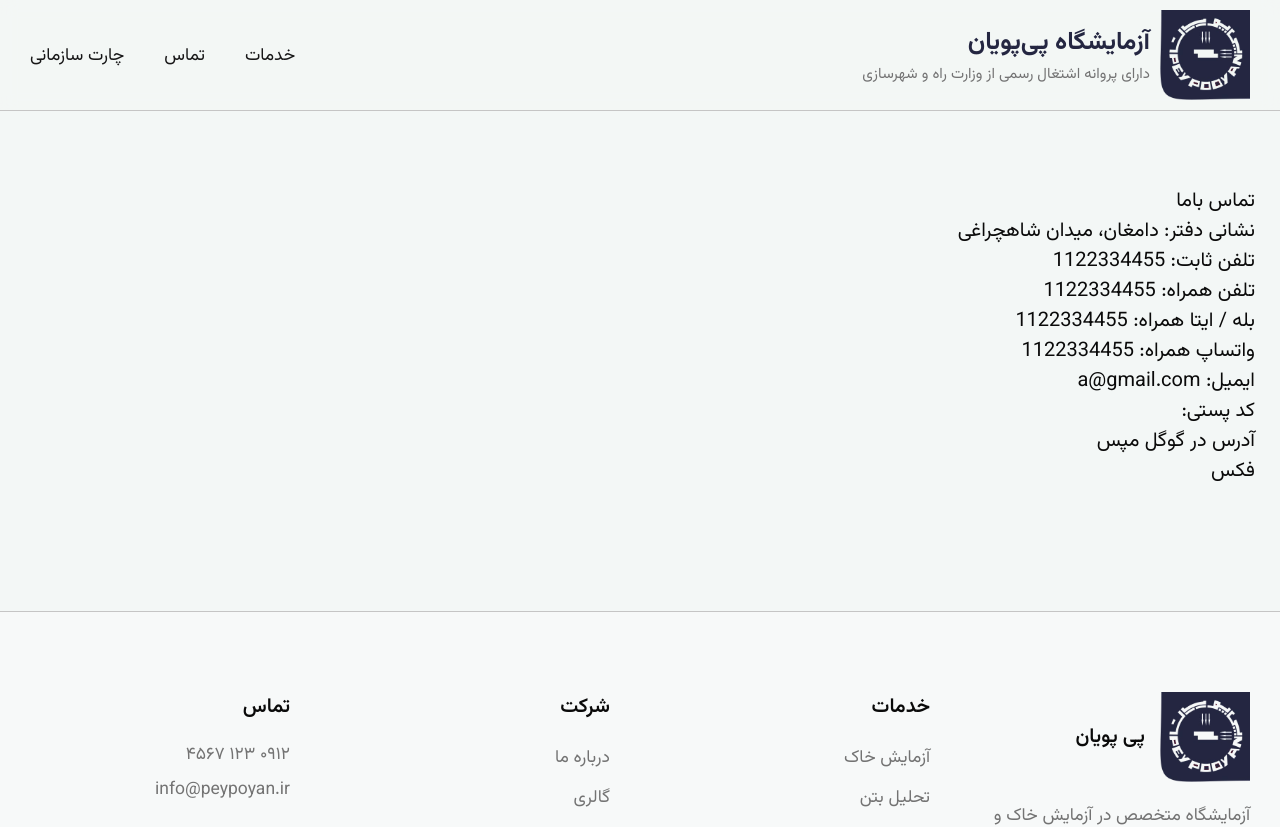
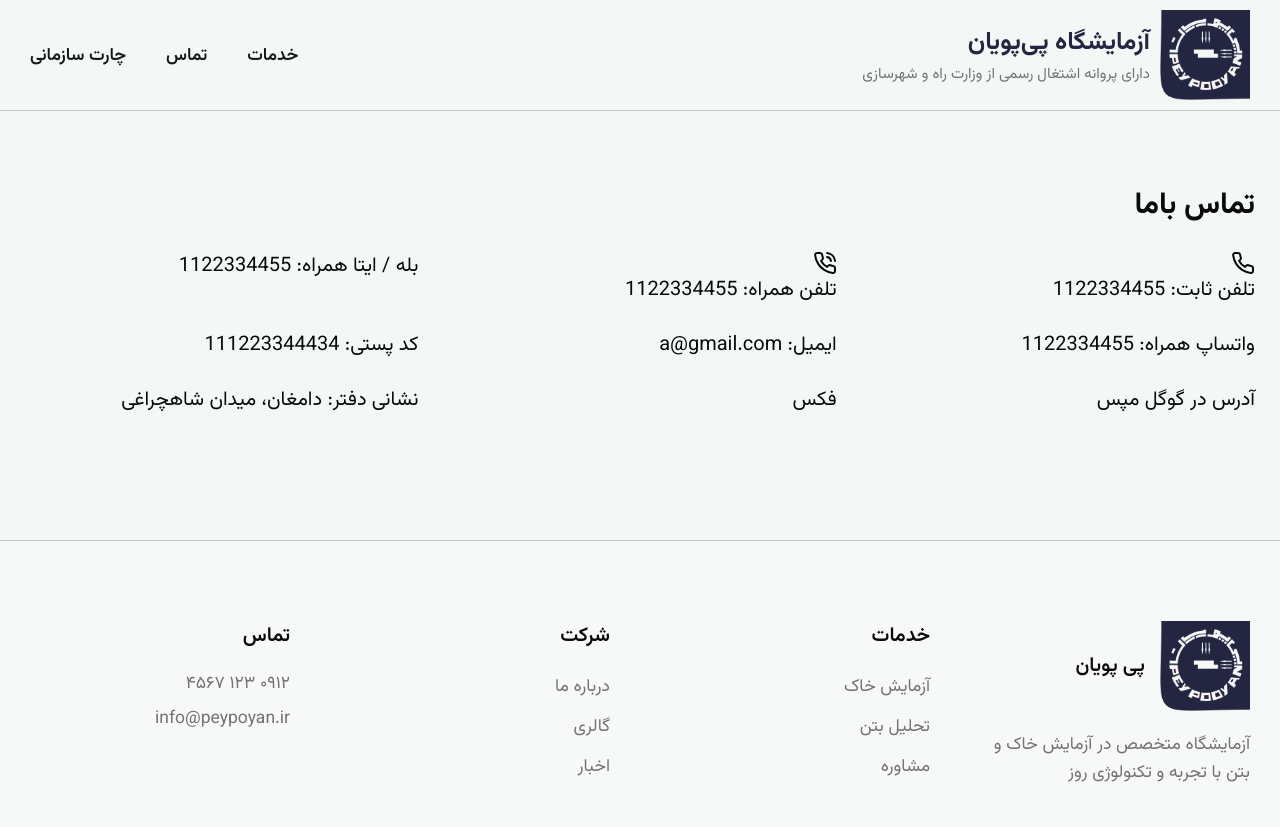
Before and after one commit to thepooyan/peypooyan, a Next.js app: page /contact-us in a window 1280 px wide. Shown: the top 827 px of the page. Built offline with nearby package versions, Linux system fonts and the light colour scheme.

Commit message:
nothing!

```diff
--- a/app/(header)/contact-us/page.tsx
+++ b/app/(header)/contact-us/page.tsx
@@ -1,25 +1,39 @@
+import { Phone, PhoneCall } from "lucide-react"
+
 const contactus = () => {
   return (
     <main className="p-5">
-      <h1>تماس باما</h1>
-      <p>
-        نشانی دفتر: دامغان، میدان شاهچراغی
-        <br/>
-        تلفن ثابت: 1122334455
-        <br/>
-        تلفن همراه: 1122334455
-        <br/>
-        بله / ایتا همراه: 1122334455
-        <br/>
-        واتساپ همراه: 1122334455
-        <br/>
-        ایمیل: a@gmail.com
-        <br/>
-        کد پستی:
-        <br/>
-        آدرس در گوگل مپس
-        <br/>
-        فکس
+      <h1 className="text-2xl font-bold">تماس باما</h1>
+      <p className="grid grid-cols-3 gap-5 mt-5">
+        <span>
+          <Phone/>
+          تلفن ثابت: 1122334455
+        </span>
+        <span>
+          <PhoneCall/>
+          تلفن همراه: 1122334455
+        </span>
+        <span>
+          بله / ایتا همراه: 1122334455
+        </span>
+        <span>
+          واتساپ همراه: 1122334455
+        </span>
+        <span>
+          ایمیل: a@gmail.com
+        </span>
+        <span>
+          کد پستی: 111223344434
+        </span>
+        <span>
+          آدرس در گوگل مپس
+        </span>
+        <span>
+          فکس
+        </span>
+        <span>
+          نشانی دفتر: دامغان، میدان شاهچراغی
+        </span>
       </p>
 
     </main>
--- a/app/(header)/page.tsx
+++ b/app/(header)/page.tsx
@@ -1,11 +1,9 @@
 import Hero from "@/components/hero"
-import Services from "@/components/services"
 
 export default function Home() {
   return (
     <>
       <Hero />
-      <Services />
     </>
   )
 }
--- a/components/header.tsx
+++ b/components/header.tsx
@@ -17,7 +17,7 @@ export default function Header() {
           {headerLinks.map(h =>
           <Link
               href={h.href}
-              className="text-sm text-accent-foreground hover:text-foreground transition-colors"
+              className="text-sm font-semibold hover:underline text-accent-foreground hover:text-foreground transition-colors"
               key={h.label}
             >
               {h.label}
```
